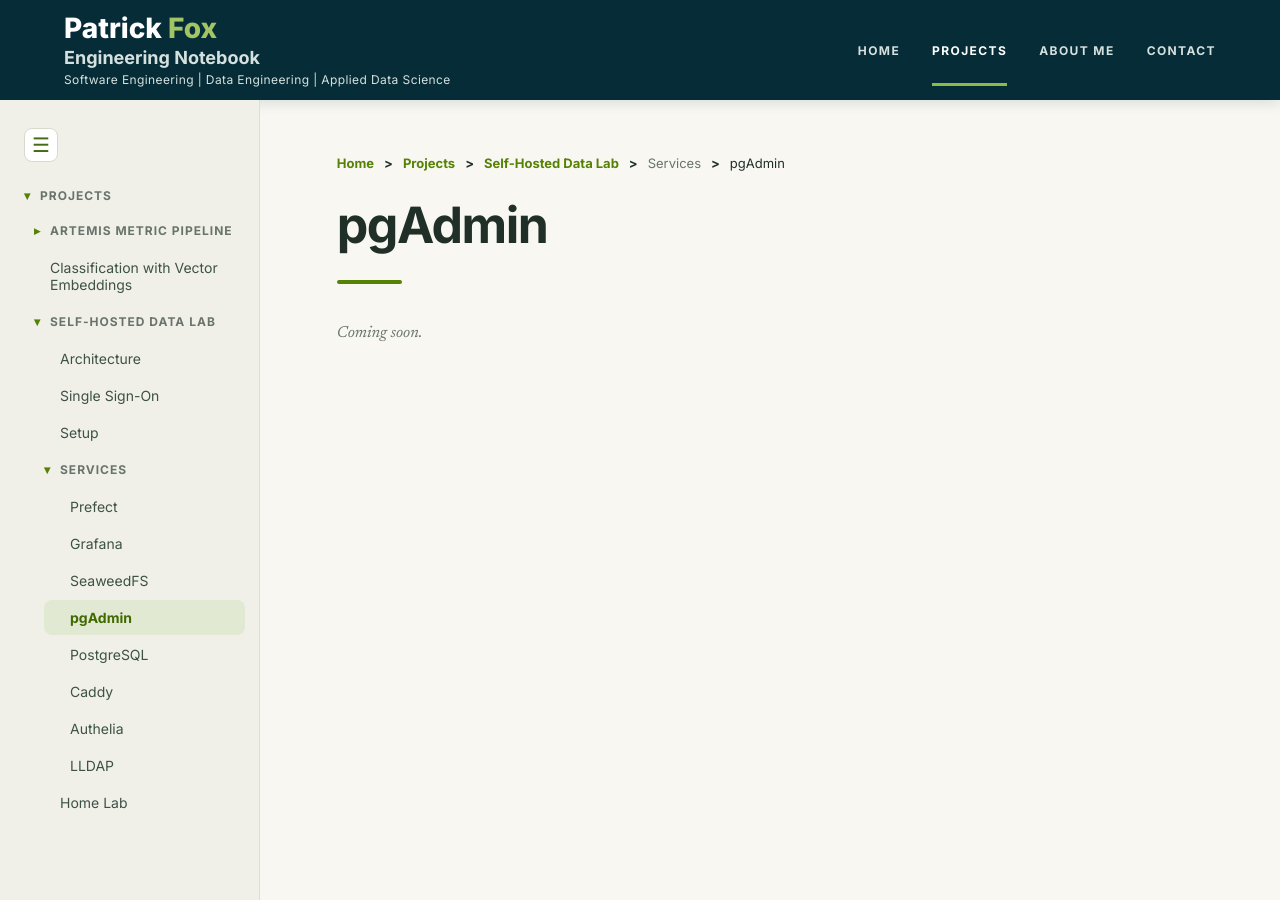
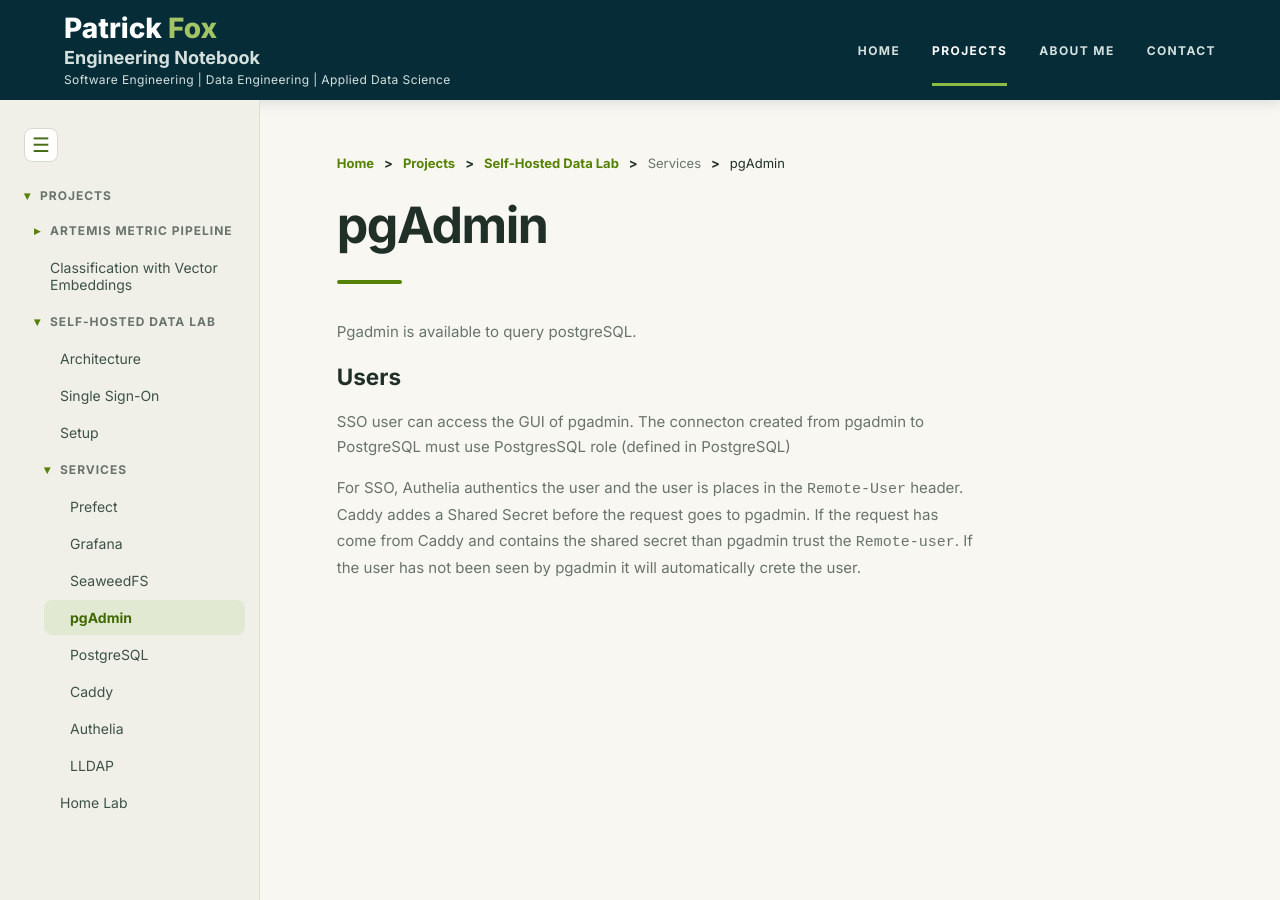
Before and after one commit to pgfox/pgfox.github.io, an MkDocs documentation site: the page built from docs/projects/data-lab/services/pgadmin.md, in a window 1280 px wide. Built offline with MkDocs 1.6.1, drawn with Linux system fonts in a browser that asks for light colours.

Commit message:
added some doc , pgadmin

```diff
--- a/docs/projects/data-lab/services/pgadmin.md
+++ b/docs/projects/data-lab/services/pgadmin.md
@@ -1,3 +1,9 @@
 # pgAdmin
 
-*Coming soon.*
+Pgadmin is available to query postgreSQL.
+
+## Users
+
+SSO user can access the GUI of pgadmin. The connecton created from pgadmin to PostgreSQL must use PostgresSQL role (defined in PostgreSQL)
+
+For SSO, Authelia authentics the user and the user is places in the `Remote-User` header. Caddy addes a Shared Secret before the request goes to pgadmin. If the request has come from Caddy and contains the shared secret than pgadmin trust the `Remote-user`. If the user has not been seen by pgadmin it will automatically crete the user.
```
